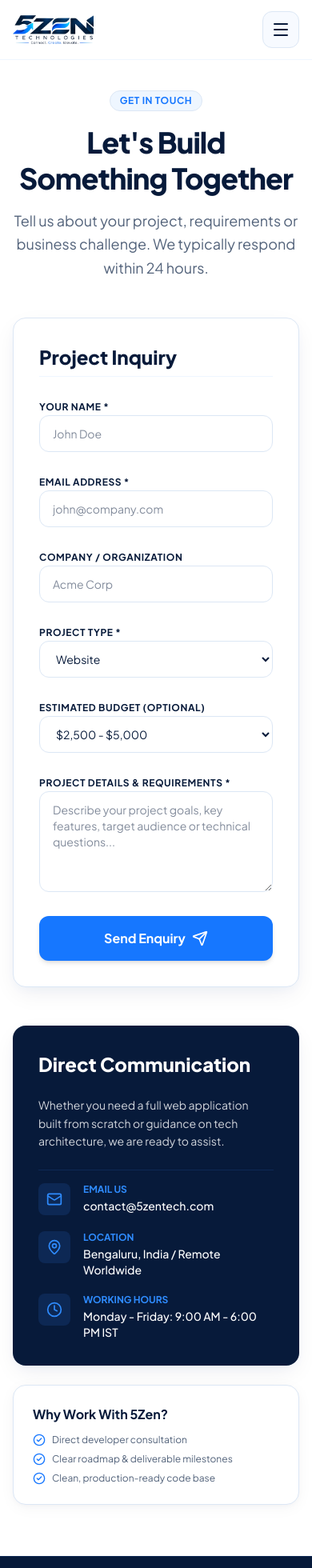
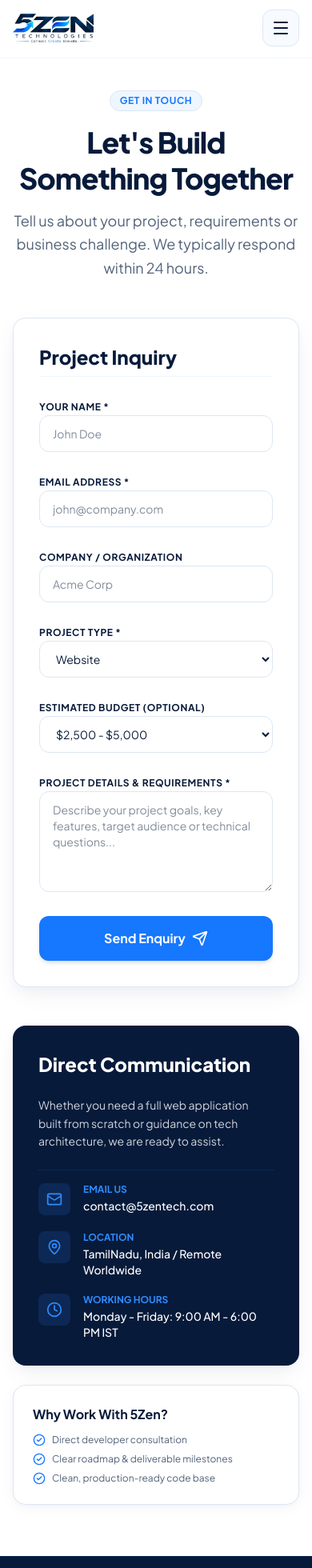
Before and after one commit to LMathan/5zen, a Next.js app: page /contact in a window 390 px wide. Shown: the top 1960 px of the page at 80% size. Built offline with nearby package versions, Linux system fonts and the light colour scheme.

Commit message:
feat: add responsive Navbar component and company details data

```diff
--- a/components/Navbar.tsx
+++ b/components/Navbar.tsx
@@ -37,9 +37,10 @@ export default function Navbar() {
     <header
       className={`fixed top-0 left-0 right-0 z-[100] bg-white transition-all duration-300 ${
         scrolled
-          ? "border-b border-[#DCE7F5] shadow-sm py-3"
-          : "border-b border-[#EEF6FF] py-3.5"
+          ? "border-b border-[#DCE7F5] shadow-sm pb-3"
+          : "border-b border-[#EEF6FF] pb-3.5"
       }`}
+      style={{ paddingTop: "calc(0.75rem + env(safe-area-inset-top, 0px))" }}
     >
       <div className="max-w-7xl mx-auto px-4 sm:px-6 lg:px-8">
         <div className="flex items-center justify-between">
--- a/data/company.ts
+++ b/data/company.ts
@@ -14,7 +14,7 @@ export const companyInfo = {
   contact: {
     email: "contact@5zentech.com",
     phone: "+91 98765 43210",
-    location: "Bengaluru, India / Remote Worldwide",
+    location: "TamilNadu, India / Remote Worldwide",
     hours: "Monday - Friday: 9:00 AM - 6:00 PM IST"
   },
 
```
